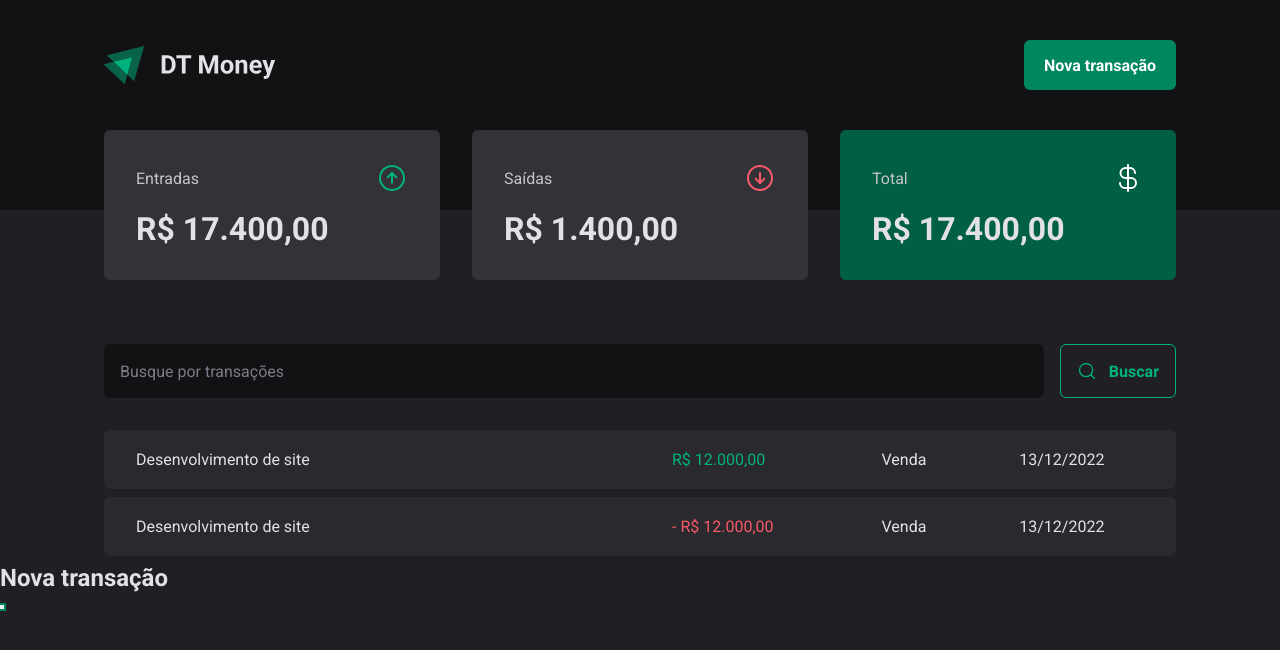
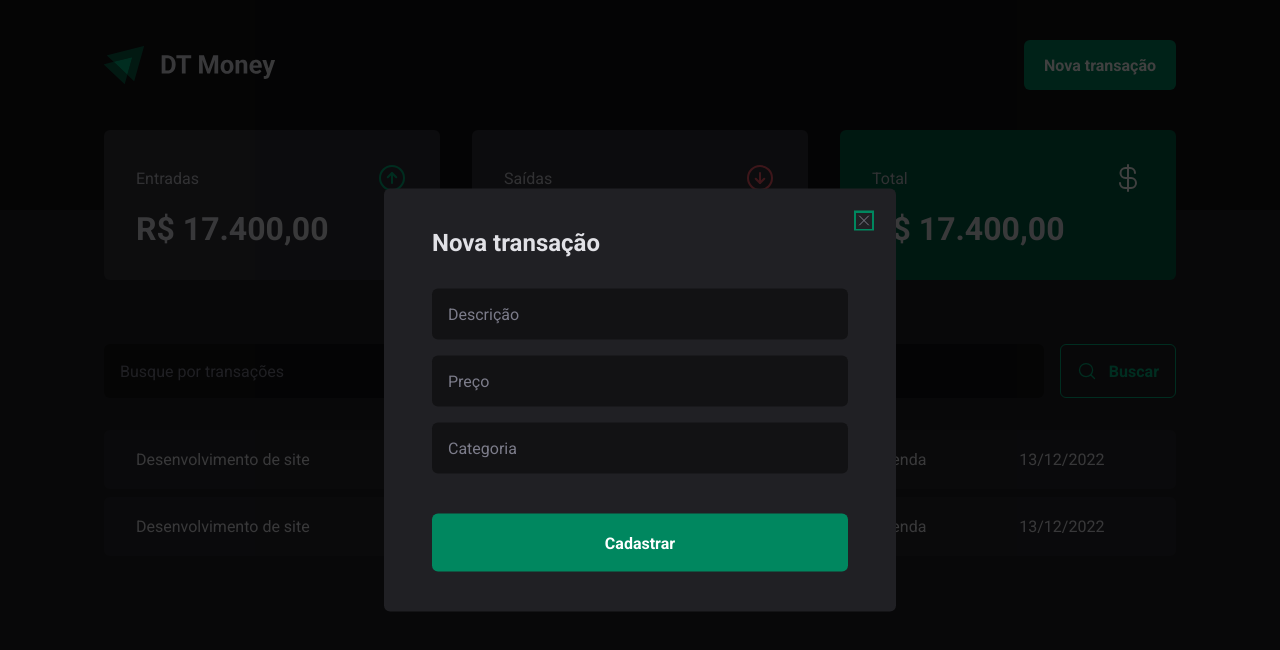
Before and after one commit to luarakerlen/dt-money, a React (Vite) app: page / in a window 1280 px wide. Both pictures are taken after a click on the button "Nova transação". Shown: the top 650 px of the page. Built offline with nearby package versions, Linux system fonts and the light colour scheme.

Commit message:
feat: create modal component

```diff
--- a/src/components/Header/index.tsx
+++ b/src/components/Header/index.tsx
@@ -1,5 +1,6 @@
 import * as Dialog from '@radix-ui/react-dialog';
 import { HeaderContainer, HeaderContent, NewTransactionButton } from './styles';
+import { NewTransactionModal } from '../NewTransactionModal';
 
 import logoImg from '../../assets/logo.svg';
 
@@ -12,13 +13,7 @@
 					<Dialog.Trigger asChild>
 						<NewTransactionButton>Nova transação</NewTransactionButton>
 					</Dialog.Trigger>
-					<Dialog.Portal>
-						<Dialog.Overlay />
-						<Dialog.Content>
-							<Dialog.Title>Nova transação</Dialog.Title>
-							<Dialog.Close />
-						</Dialog.Content>
-					</Dialog.Portal>
+					<NewTransactionModal />
 				</Dialog.Root>
 			</HeaderContent>
 		</HeaderContainer>
--- /dev/null
+++ b/src/components/NewTransactionModal/index.tsx
@@ -0,0 +1,24 @@
+import * as Dialog from '@radix-ui/react-dialog';
+import { X } from 'phosphor-react';
+import { CloseButton, Content, Overlay } from './styles';
+
+export function NewTransactionModal() {
+	return (
+		<Dialog.Portal>
+			<Overlay />
+			<Content>
+				<Dialog.Title>Nova transação</Dialog.Title>
+				<CloseButton>
+					<X />
+				</CloseButton>
+				<form action=''>
+					<input type='text' placeholder='Descrição' required />
+					<input type='number' placeholder='Preço' required />
+					<input type='text' placeholder='Categoria' required />
+
+					<button type='submit'>Cadastrar</button>
+				</form>
+			</Content>
+		</Dialog.Portal>
+	);
+}
--- /dev/null
+++ b/src/components/NewTransactionModal/styles.ts
@@ -0,0 +1,71 @@
+import styled from 'styled-components';
+import * as Dialog from '@radix-ui/react-dialog';
+
+export const Overlay = styled(Dialog.Overlay)`
+  position: fixed;
+  width: 100vw;
+  height: 100vh;
+  inset: 0;
+  background: rgba(0, 0, 0, 0.75);
+`;
+
+export const Content = styled(Dialog.Content)`
+  min-width: 32rem;
+  border-radius: 6px;
+  padding: 2.5rem 3rem;
+  background: ${(props) => props.theme['gray-800']};
+
+  position: fixed;
+  top: 50%;
+  left: 50%;
+  transform: translate(-50%, -50%);
+
+  form {
+    margin-top: 2rem;
+
+    display: flex;
+    flex-direction: column;
+    gap: 1rem;
+
+    input {
+      border-radius: 6px;
+      border: 0;
+      background: ${(props) => props.theme['gray-900']};
+      color: ${(props) => props.theme['gray-300']};
+      padding: 1rem;
+
+      &::placeholder {
+        color: ${(props) => props.theme['gray-500']};
+      }
+    }
+
+    button[type='submit'] {
+      height: 58px;
+      border: 0;
+      background: ${(props) => props.theme['green-500']};
+      color: ${(props) => props.theme.white};
+      font-weight: bold;
+      padding: 0 1.25rem;
+      border-radius: 6px;
+      margin-top: 1.5rem;
+      cursor: pointer;
+
+      &:hover {
+        background: ${(props) => props.theme['green-700']};
+        transition: background-color 0.2s;
+      }
+    }
+  }
+`;
+
+export const CloseButton = styled(Dialog.Close)`
+  position: absolute;
+  background: transparent;
+  border: 0;
+  line-height: 0;
+
+  top: 1.5rem;
+  right: 1.5rem;
+  cursor: pointer;
+  color: ${(props) => props.theme['gray-500']};
+`;
```
